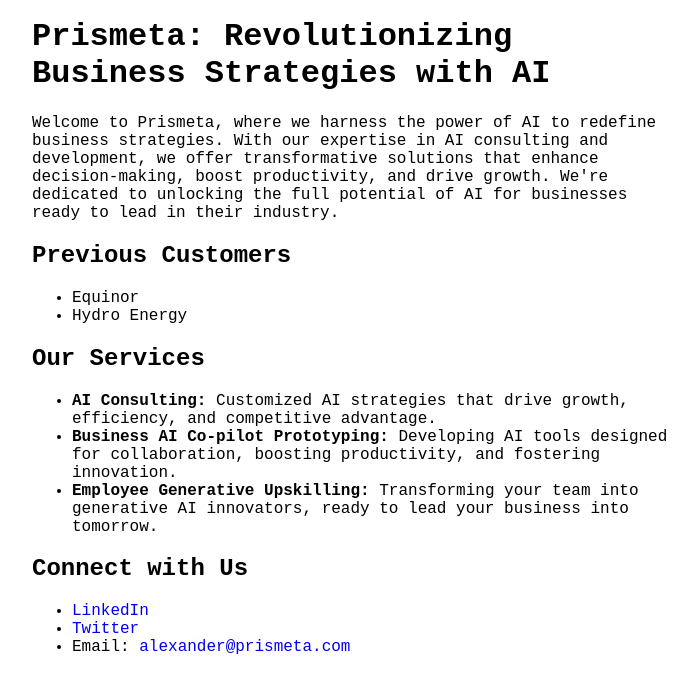
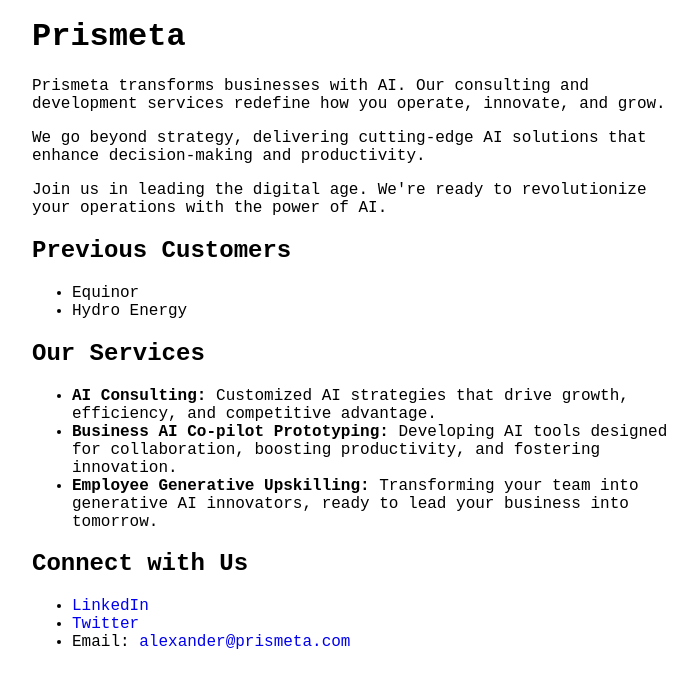
Before and after one commit to codimusmaximus/prismeta.com, a plain HTML site: page public/index.html in a window 1280 px wide. Shown: the part 158-850 px from the top of the page, without its empty margins (283-980 px from the left). Drawn offline with Linux system fonts and the light colour scheme.

Commit message:
updated text

```diff
--- a/public/index.html
+++ b/public/index.html
@@ -41,8 +41,11 @@
     <a href="index.html">
         <img src="logo.png" alt="Prismeta Logo" style="height: 100px;">
     </a>
-</header>  <h1>Prismeta: Revolutionizing Business Strategies with AI</h1>
-  <p>Welcome to Prismeta, where we harness the power of AI to redefine business strategies. With our expertise in AI consulting and development, we offer transformative solutions that enhance decision-making, boost productivity, and drive growth. We're dedicated to unlocking the full potential of AI for businesses ready to lead in their industry.</p>
+</header>
+<h1>Prismeta</h1>
+<p>Prismeta transforms businesses with AI. Our consulting and development services redefine how you operate, innovate, and grow. </p>
+   <p>We go beyond strategy, delivering cutting-edge AI solutions that enhance decision-making and productivity.</p>
+<p>Join us in leading the digital age. We're ready to revolutionize your operations with the power of AI.</p>
 
   <h2>Previous Customers</h2>
   <ul>
```
